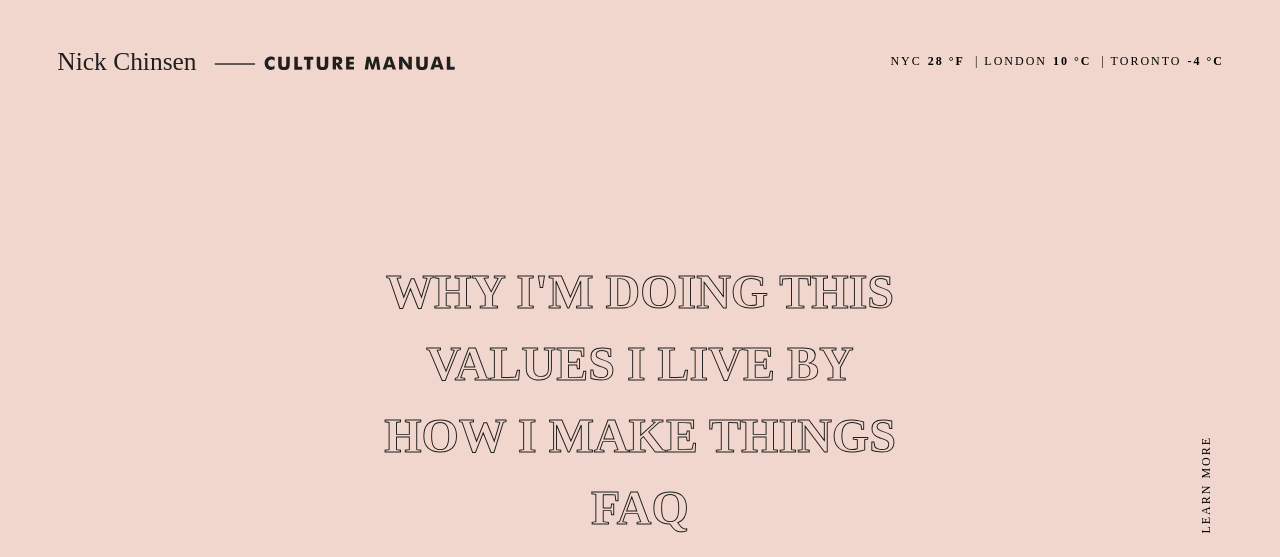
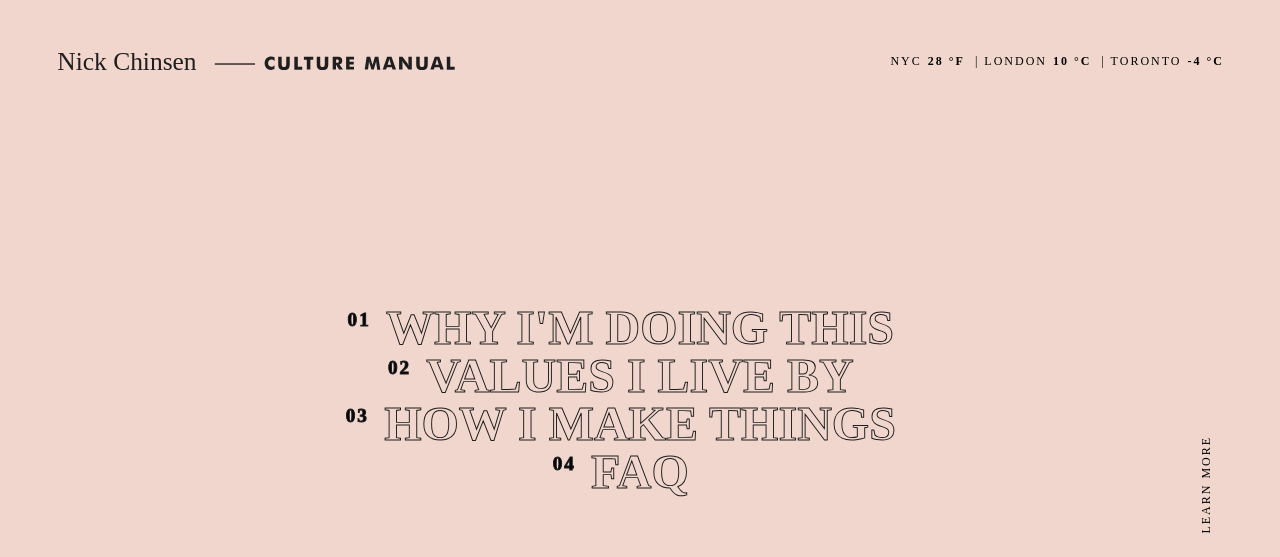
Before and after one commit to karnnivore/culture-project, a Gatsby site: page / in a window 1280 px wide. Shown: the top 557 px of the page. Built offline with nearby package versions, Linux system fonts and the light colour scheme; Gatsby itself is replaced by a stand-in of ours.

Commit message:
fixed link bug

```diff
--- a/src/pages/index.js
+++ b/src/pages/index.js
@@ -68,16 +68,32 @@ const IndexPage = () => {
     <div class="index">
       <div class="index_content">
         <div class="index_link">
-          Why I'm doing this
+          <a href="https://nickchinsen.com">
+            <span class="hoverFill a1" data-fill="Why I'm doing this" data-section="01">
+              Why I'm doing this
+            </span>
+          </a>
+        </div>
+        <div class="index_link" >
+          <a href="/culture/why">
+            <span class="hoverFill a1" data-fill="Values I live by" data-section="02">
+              Values I live by
+            </span>
+          </a>
         </div>
         <div class="index_link">
-          Values I live by
+          <a href="/culture/why">
+            <span class="hoverFill a1" data-fill="How I make things" data-section="03">
+              How I make things
+            </span>
+          </a>
         </div>
         <div class="index_link">
-          How I make things
-        </div>
-        <div class="index_link">
-          FAQ
+          <a href="/culture/why">
+            <span class="hoverFill a1" data-fill="FAQ" data-section="04">
+              FAQ
+            </span>
+          </a>
         </div>
       </div>
     </div>
--- a/src/styles/global.css
+++ b/src/styles/global.css
@@ -23,7 +23,6 @@ ul {
     letter-spacing: 2px;
     font-size: 12px;
     position: fixed;
-    z-index: 999;
     left: 0;
     right: 0;
     display: flex;
@@ -135,6 +134,71 @@ ul {
     vertical-align: super;
 }
 
+/*Main Link styling*/
+.index_link{
+    box-sizing: border-box;
+    margin-bottom: -24px;
+    margin-left: 0px;
+    margin-right: 0px;
+    margin-top: -24px;
+    position: relative;
+    text-align: center;
+    text-rendering: optimizeLegibility;
+    text-size-adjust: 100%;
+}
+.index_link a {
+    background-attachment: scroll;
+    background-clip: border-box;
+    background-color: transparent;
+    background-origin: initial;
+    background-size:auto;
+    cursor: pointer;
+
+    position: relative;
+}
+.hoverfill{
+    cursor: pointer;
+}
+.a1{
+    text-align: left;
+    margin-top: auto;
+    display: inline-block;
+    line-height: 1.5;
+    position: relative;
+    pointer-events: none;
+    -webkit-text-stroke: 0.02em rgb(30,30,30);
+    color: transparent;
+}
+.a1::before{
+    position: absolute;
+    display: inline;
+    white-space: nowrap;
+    background-attachment: scroll;
+    top: 0px;
+    left: 0px;
+    content: attr(data-fill);
+    width: 0px;
+    background-image: none;
+    -webkit-text-fill-color: transparent;
+    transition: all 0.7s cubic-bezier(0.19, 1, 0.4, 1) 0s;
+    background: text black;
+    -webkit-text-stroke: 0px;
+}
+.a1::after{
+    text-align: left;
+    margin-top: auto;
+    display: inline-block;
+    -webkit-text-fill-color: black;
+    content: attr(data-section);
+    position: absolute;
+    top: 0px;
+    left: 0px;
+    font-size: 0.4em;
+    transform: translate(-2em, 0.75em);
+    vertical-align: top;
+    letter-spacing: 2px;
+    box-sizing: border-box;
+}
 .git {
     max-height: 1em;
 }
```
